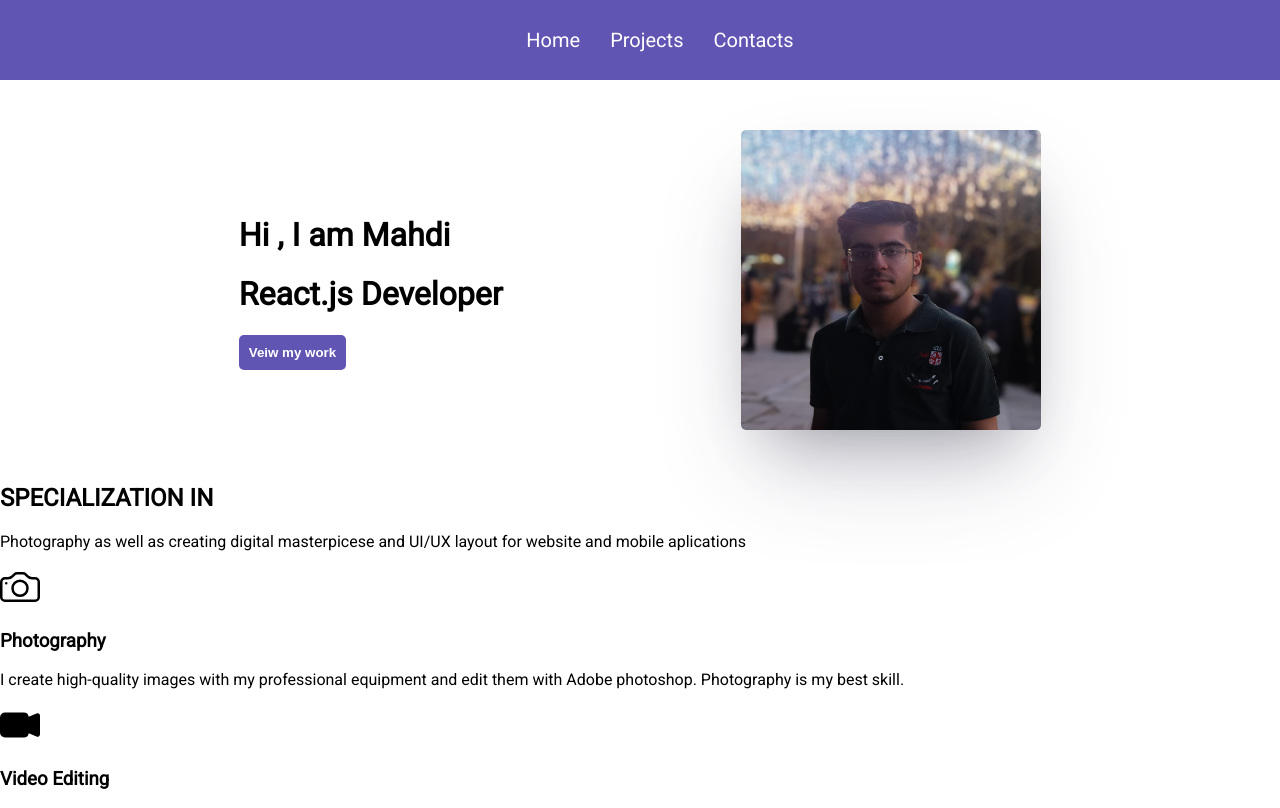
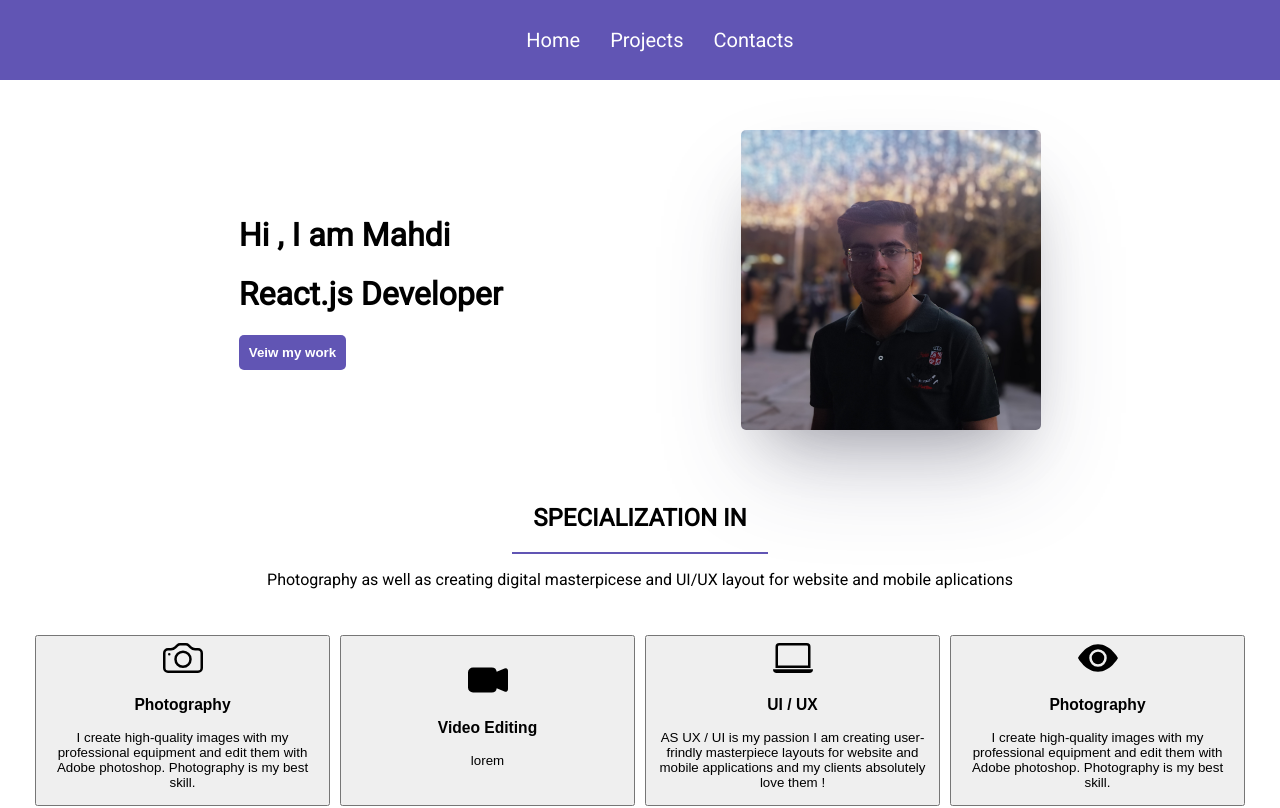
Before and after one commit to itsmahdi62/portfolio, a React (Create React App) app: page / in a window 1280 px wide. Shown: the top 808 px of the page. Built offline with nearby package versions, Linux system fonts and the light colour scheme.

Commit message:
Add motions to the cards

```diff
--- a/src/App.scss
+++ b/src/App.scss
@@ -48,4 +48,31 @@
     border-radius: 5px;
     box-shadow: rgba(255, 255, 255, 0.1) 0px 1px 1px 0px inset, rgba(50, 50, 93, 0.25) 0px 50px 100px -20px, rgba(0, 0, 0, 0.3) 0px 30px 60px -30px;
   }
+
+  &-specialization{
+    display: flex;
+    flex-direction: column;
+    justify-content: center;
+    align-items: center;
+
+    .button-line{
+        width: 20%;
+        background-color: #6155B4;
+        height: 2px;
+    }
+
+    &-grid{
+      display: flex;
+      flex-direction: row;
+      margin: 20px 20px;
+      padding: 10px;
+    }
+    &-grid>*{
+      flex: 1;
+      text-align: center;
+      margin: 0 5px;
+    }
+  }
+
+
 }
--- a/src/pages/Home.js
+++ b/src/pages/Home.js
@@ -1,6 +1,8 @@
 import image from "../../src/asset/1680812300773.jpg"
 import "../App.scss"
 import {BsEyeFill, BsCamera , BsLaptop, BsFillCameraVideoFill} from 'react-icons/bs';
+import { motion } from "framer-motion"
+
 const Home = () => {
     return ( <div className="home">
         <div className="home-intro">
@@ -15,33 +17,40 @@ const Home = () => {
         </div>
         <div className="home-specialization">
                 <h2>SPECIALIZATION IN</h2>
-                <div className="bottom-line"></div>
+                <div className="button-line"></div>
                 <p>Photography as well as creating digital masterpicese and UI/UX layout for website and mobile aplications</p>
             </div>
             <div className="home-specialization-grid">
+            <motion.button whileHover={{scale: 1.1}}>
                 <div>
                 <BsCamera size={40} />
                     <h3>Photography</h3>
                     <p>{" "}I create high-quality images with my professional equipment and edit them with Adobe photoshop. Photography is my best skill.</p>
                 </div>
-
+            </motion.button>
+            <motion.button whileHover={{scale: 1.1}}>
                 <div>
                 <BsFillCameraVideoFill size={40}/>
                     <h3>Video Editing</h3>
                     <p>{" "} lorem</p>
                 </div>
+             </motion.button>
 
+            <motion.button whileHover={{scale: 1.1}}>
                 <div>
                     <BsLaptop size={40}/>
                     <h3>UI / UX</h3>
                     <p>{" "}AS UX / UI is my passion I am creating user-frindly masterpiece layouts for website and mobile applications and my clients absolutely love them !</p>
                 </div>
+            </motion.button>
 
+            <motion.button whileHover={{sclale: 1.1}}>
                 <div>
-            <BsEyeFill />
+                <BsEyeFill size={40}/>
                     <h3>Photography</h3>
                     <p>{" "}I create high-quality images with my professional equipment and edit them with Adobe photoshop. Photography is my best skill.</p>
                 </div>
+            </motion.button>
         </div>
     </div> );
 }
```
Lines whose indentation alone changed are shown as unchanged.
